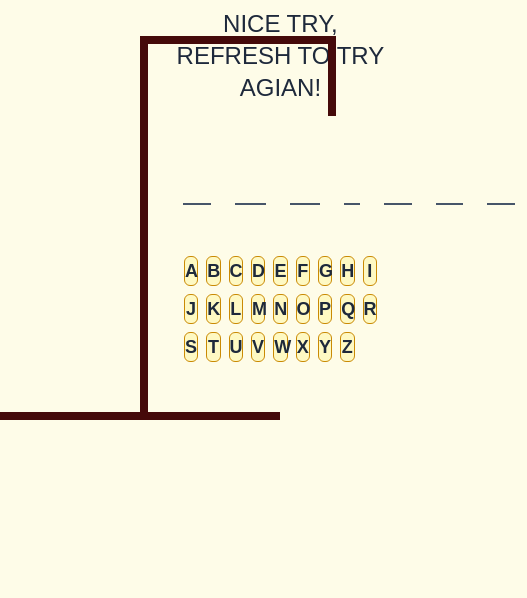
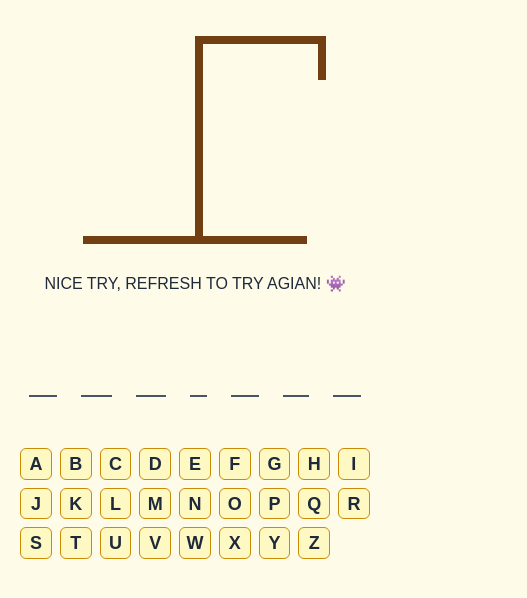
Before and after one commit to masoumehmohebbi/typescript-react-hangman, a React (Vite) app: page / in a window 390 px wide. Shown: the top 598 px of the page, 527 px wide, since content can reach past the window. Built offline with nearby package versions, Linux system fonts and the light colour scheme; a web font is replaced by a local one.

Commit message:
Responsive-Styles: App.tsx

```diff
--- a/src/App.tsx
+++ b/src/App.tsx
@@ -10,10 +10,10 @@ function App() {
 
   return (
     <section className="grid grid-cols-12 gap-5 font-Gloria">
-    <div className="col-span-5">
+    <div className="col-span-12 md:col-span-5">
     <HangmanDrawing/>
     </div>
-    <div className="flex flex-col col-span-7">
+    <div className="flex flex-col col-span-12 md:col-span-7">
       <HangmanWord wordToGuess={wordToGuess} guessedLetters={guessedLetters}/>
       <Keyboard
         activeKey ={guessedLetters.filter((key)=>wordToGuess.includes(key))}
@@ -28,11 +28,11 @@ export default App
 
 function HangmanDrawing() {
   return <section className="mt-9">
-    <div className="relative w-[280px] mx-auto h-96 flex justify-center items-center">
-      <div className="absolute bg-red-950 h-20 w-2 top-0 left-[calc(100%_+_3rem)]"></div>
-      <div className="absolute h-2 w-48 left-[140px] bg-red-950 top-0"></div>
-      <div className="h-full bg-red-950 w-2 absolute bottom-0 left-[140px]"></div>
-      <div className="w-full h-2 bg-red-950 absolute bottom-0"></div>
+    <div className="relative w-[280px] mx-auto h-52 md:h-96 flex justify-center items-center">
+      <div className="absolute bg-yellow-900 h-11 w-2 top-0 left-[94%] md:left-[calc(100%_+_3rem)]"></div>
+      <div className="absolute h-2 w-32 md:w-48 left-[140px] bg-yellow-900 top-0"></div>
+      <div className="h-full md:h-full bg-yellow-900 w-2 absolute bottom-0 left-[140px]"></div>
+      <div className="w-4/5 md:w-full h-2 bg-yellow-900 absolute bottom-0"></div>
     </div>
   </section>
 }
@@ -49,7 +49,7 @@ function HangmanWord({wordToGuess,guessedLetters}: HangmanWordProps){
 
   return (
 <>
-<h1 className="uppercase text-center text-2xl text-slate-800 mt-2 mb-11">nice try, refresh to try agian!</h1>
+<h1 className="uppercase text-center md:text-2xl text-slate-800 mt-2 mb-11">nice try, refresh to try agian! 👾</h1>
 
     <div className="mx-auto mt-6">
 
```
